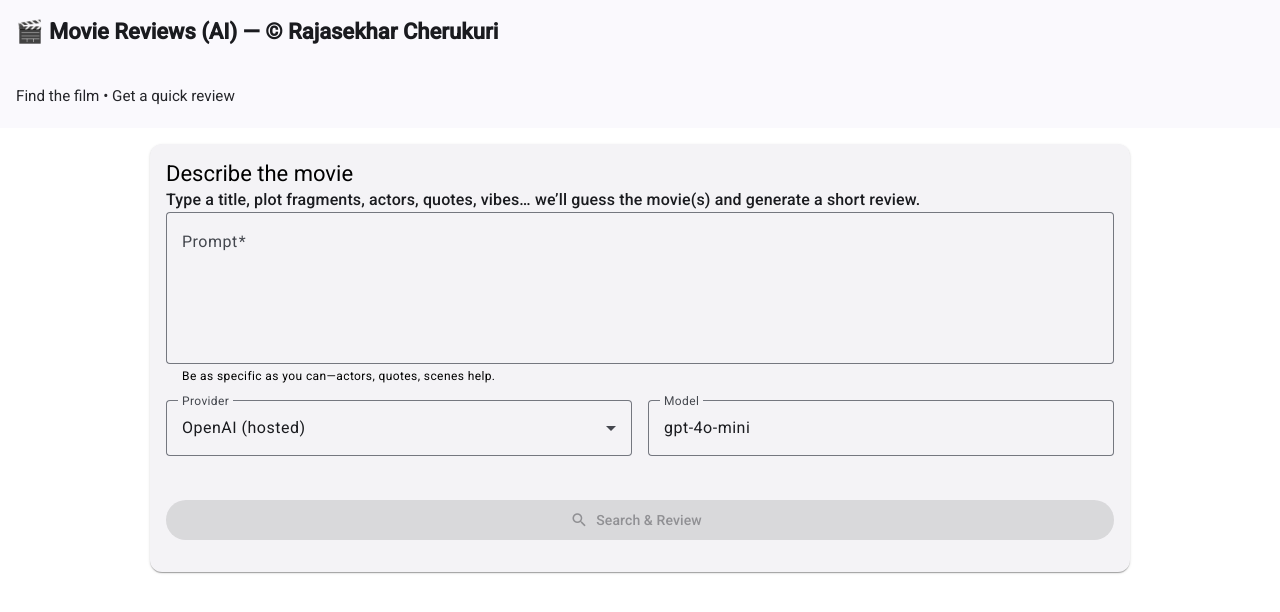
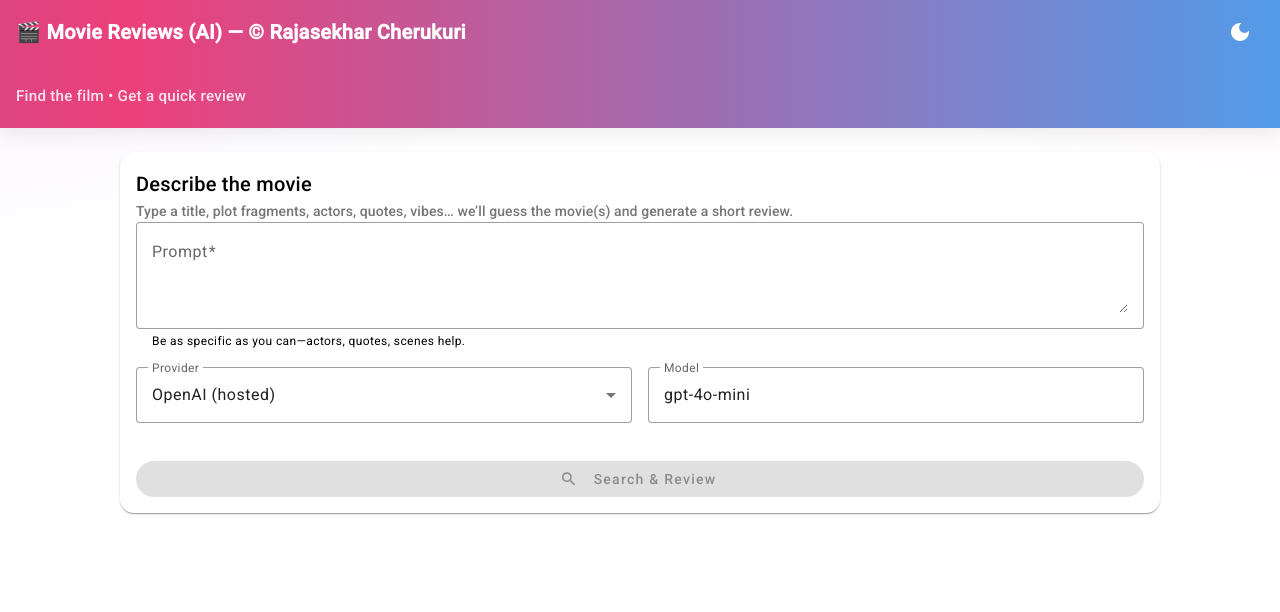
Before and after one commit to cherukuri2/movie-reviews-ui, an Angular app: page / in a window 1280 px wide. Shown: the top 612 px of the page. Built offline with nearby package versions, Linux system fonts and the light colour scheme.

Commit message:
Theme change
Theme change

```diff
--- a/angular.json
+++ b/angular.json
@@ -32,7 +32,6 @@
               }
             ],
             "styles": [
-              "@angular/material/prebuilt-themes/azure-blue.css",
               "src/styles.scss"
             ],
             "scripts": []
@@ -101,7 +100,6 @@
               }
             ],
             "styles": [
-              "@angular/material/prebuilt-themes/azure-blue.css",
               "src/styles.scss"
             ],
             "scripts": []
--- a/src/app/app.component.html
+++ b/src/app/app.component.html
@@ -1,15 +1,16 @@
 <mat-toolbar color="primary" class="elev app-toolbar">
   <mat-toolbar-row>
-    <span class="title">
-      🎬 Movie Reviews (AI) — © Rajasekhar Cherukuri
-    </span>
+    <span class="title">🎬 Movie Reviews (AI) — © Rajasekhar Cherukuri</span>
     <span class="spacer"></span>
+    <button mat-icon-button aria-label="Toggle theme" (click)="toggleTheme()">
+      <mat-icon>dark_mode</mat-icon>
+    </button>
   </mat-toolbar-row>
-
   <mat-toolbar-row class="subrow">
     <span class="subtitle">Find the film • Get a quick review</span>
   </mat-toolbar-row>
 </mat-toolbar>
+
 
 
 <div class="page">
--- a/src/app/app.component.scss
+++ b/src/app/app.component.scss
@@ -1,44 +1,23 @@
-/* Toolbar */
-.app-toolbar {
-  .mat-toolbar-row {
-    align-items: center;
-  }
-
-  .title {
-    font-weight: 600;
-    white-space: normal;      /* allow wrapping */
-    overflow-wrap: anywhere;  /* break long copyright names if needed */
-    line-height: 1.25;
-  }
-
-  .subrow {
-    padding-top: 0;
-    .subtitle {
-      opacity: .95;
-      font-size: 0.95rem;
-      white-space: normal;     /* allow wrapping */
-      line-height: 1.25;
-    }
-  }
-
-  .spacer {
-    flex: 1 1 auto;
-  }
+.page {
+  max-width: 1040px;
+  margin: 24px auto;
+  padding: 0 16px;
 }
 
-/* Page container */
-.page {
-  max-width: 980px;
-  margin: 1rem auto 2.5rem auto; /* extra bottom space for mobile safe-area */
-  padding: 0 1rem;
+.elev {
+  position: sticky;
+  top: 0;
+  z-index: 10;
 }
 
-/* Search card layout */
+.title { font-weight: 700; }
+.subtitle { opacity: 0.85; font-size: 0.95rem; }
+.spacer { flex: 1 1 auto; }
+
 .search-card {
-  display: block;
+  margin-bottom: 16px;
 }
 
-/* Form grid */
 .form-grid {
   display: grid;
   gap: 16px;
@@ -50,77 +29,51 @@
   gap: 16px;
 }
 
+.full { grid-column: 1 / -1; }
 .half { width: 100%; }
-.full { grid-column: 1 / -1; }
 
-/* Search button improvements (mobile Chrome friendly) */
 .submit-btn {
-  margin-top: 8px;
-  margin-bottom: 16px;    /* ensures visible bottom space */
-  display: inline-flex;   /* keeps ripple/ink behavior correct */
-  width: 100%;            /* full-width on small screens (overridden on desktop) */
-  justify-content: center;
+  display: inline-flex;
+  align-items: center;
+  gap: 8px;
 }
 
-/* Results */
+.error-card {
+  margin-top: 12px;
+}
+.error-content {
+  display: flex;
+  align-items: center;
+  gap: 8px;
+}
+
 .results {
-  margin-top: 16px;
+  margin: 24px 0 64px;
 }
 
 .results-header {
   display: flex;
   align-items: center;
-  gap: 12px;
   justify-content: space-between;
-  flex-wrap: wrap;
+  margin: 8px 0 16px;
 }
 
 .cards {
   display: grid;
-  grid-template-columns: 1fr;
   gap: 16px;
+  grid-template-columns: repeat( auto-fit, minmax(320px, 1fr) );
 }
 
-.match .year { opacity: .85; }
-
-/* Error card content alignment */
-.error-card .error-content {
-  display: flex;
-  align-items: center;
-  gap: 8px;
+.match .year {
+  margin-left: 6px;
+  opacity: 0.8;
+  font-weight: 500;
 }
 
-/* --------- Responsive tweaks --------- */
-
-/* Small screens */
-@media (max-width: 599px) {
-  .title {
-    font-size: 1rem;
-  }
-  .subtitle {
-    font-size: 0.9rem;
-  }
-  .row-2 {
-    grid-template-columns: 1fr; /* stack provider/model fields */
-  }
-  .submit-btn {
-    width: 100%;  /* full-width button on phones */
-  }
+.synopsis, .review {
+  margin: 12px 0;
 }
 
-/* Medium+ screens */
-@media (min-width: 600px) {
-  .submit-btn {
-    width: auto; /* go back to natural width on larger screens */
-  }
-  .cards {
-    grid-template-columns: 1fr 1fr; /* two columns for results */
-  }
+@media (max-width: 720px) {
+  .row-2 { grid-template-columns: 1fr; }
 }
-
-/* Large screens */
-@media (min-width: 992px) {
-  .cards {
-    grid-template-columns: 1fr 1fr 1fr; /* three columns on wide displays */
-  }
-}
--- a/src/app/app.component.ts
+++ b/src/app/app.component.ts
@@ -1,4 +1,4 @@
-import { Component } from '@angular/core';
+import { Component, OnInit } from '@angular/core';
 import { ReviewService } from './review.service';
 import { ReviewResponse } from './models';
 import { FormBuilder, FormGroup, Validators } from '@angular/forms';
@@ -8,11 +8,12 @@ import { FormBuilder, FormGroup, Validators } from '@angular/forms';
   templateUrl: './app.component.html',
   styleUrls: ['./app.component.scss']
 })
-export class AppComponent {
+export class AppComponent implements OnInit {
   title = 'Movie Reviews (AI)';
   result?: ReviewResponse;
   error?: string;
   form: FormGroup;
+  isDark = true;
 
   constructor(private fb: FormBuilder, public svc: ReviewService) {
     this.form = this.fb.group({
@@ -20,6 +21,17 @@ export class AppComponent {
       provider: ['openai'],
       model: ['gpt-4o-mini']
     });
+  }
+  ngOnInit(): void {
+    const saved = localStorage.getItem('prefers-dark');
+    this.isDark = saved === 'true';
+    document.body.classList.toggle('dark-theme', this.isDark);
+  }
+
+  toggleTheme() {
+    this.isDark = !this.isDark;
+    document.body.classList.toggle('dark-theme', this.isDark);
+    localStorage.setItem('prefers-dark', String(this.isDark));
   }
 
   submit() {
--- a/src/styles.scss
+++ b/src/styles.scss
@@ -1,4 +1,60 @@
-/* You can add global styles to this file, and also import other style files */
+@use '@angular/material' as mat;
 
+/* Palettes */
+$primary: mat.m2-define-palette(mat.$m2-indigo-palette, A400, A200, A700);
+$accent:  mat.m2-define-palette(mat.$m2-pink-palette,   A200, A100, A400);
+$warn:    mat.m2-define-palette(mat.$m2-deep-orange-palette);
+
+$primary-dark: mat.m2-define-palette(mat.$m2-deep-purple-palette, A200, A100, A400);
+$accent-dark:  mat.m2-define-palette(mat.$m2-light-blue-palette,  A200, A100, A400);
+
+/* Themes (no custom typography yet to keep it simple) */
+$theme-light: mat.m2-define-light-theme((
+  color: (primary: $primary, accent: $accent, warn: $warn),
+  density: 0
+));
+
+$theme-dark: mat.m2-define-dark-theme((
+  color: (primary: $primary-dark, accent: $accent-dark, warn: $warn)
+));
+
+/* Emit WITHOUT duplication: colors + type + densities for light, colors+type for dark */
+@include mat.all-component-typographies($theme-light);
+@include mat.all-component-colors($theme-light);
+@include mat.all-component-densities($theme-light);  // <-- plural!
+
+.dark-theme {
+  @include mat.all-component-typographies($theme-dark);
+  @include mat.all-component-colors($theme-dark);
+}
+
+/* --- your extra styles --- */
+:root { --radius: 14px; --shadow-1: 0 6px 20px rgba(0,0,0,.08); }
 html, body { height: 100%; }
-body { margin: 0; font-family: Roboto, "Helvetica Neue", sans-serif; }
+body {
+  margin: 0;
+  background:
+    radial-gradient(1200px 600px at -10% -10%, #f7f0ff 0%, transparent 60%),
+    radial-gradient(1000px 500px at 110% -10%, #fff2f7 0%, transparent 60%),
+    radial-gradient(900px 480px at 50% 120%, #f0f9ff 0%, transparent 60%),
+    #ffffff;
+}
+.app-toolbar.mat-toolbar {
+  background: linear-gradient(90deg, #5c6bc0, #ec407a, #42a5f5);
+  background-size: 200% 200%;
+  animation: toolbarGradient 16s ease infinite;
+  color: #fff;
+  box-shadow: var(--shadow-1);
+}
+@keyframes toolbarGradient {
+  0% { background-position: 0% 50% }
+  50% { background-position: 100% 50% }
+  100% { background-position: 0% 50% }
+}
+.mat-mdc-card { border-radius: var(--radius) !important; box-shadow: var(--shadow-1); overflow: hidden; }
+.mdc-button--raised { border-radius: 999px !important; font-weight: 600; letter-spacing: .2px; }
+.mdc-evolution-chip { border-radius: 999px !important; }
+.mat-mdc-form-field { border-radius: var(--radius); }
+.cards { display: grid; grid-template-columns: 1fr; gap: 16px; }
+@media (min-width: 600px) { .cards { grid-template-columns: 1fr 1fr; } }
+@media (min-width: 992px) { .cards { grid-template-columns: 1fr 1fr 1fr; } }
```
